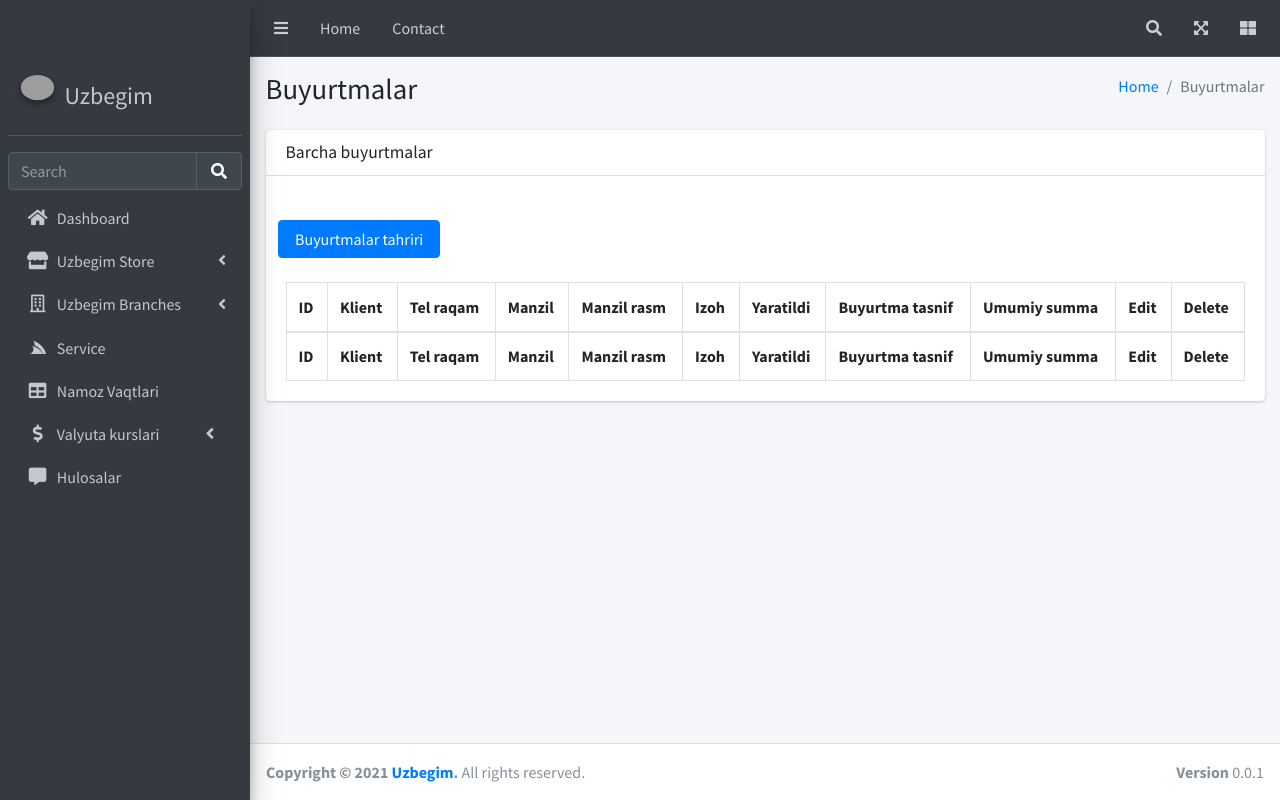
After one commit to king9799/online-shop, a Django app: page /orders_list/ in a window 1280 px wide. The commit adds this page. Run offline with Django 3.2, Linux system fonts and the light colour scheme; lists and menus that the app fills with data are empty; some libraries are stand-ins or nearby versions; grey boxes are pictures that could not be loaded.

Commit message:
editing templates

```diff
--- a/Main/models.py
+++ b/Main/models.py
@@ -77,5 +77,5 @@ class Extra(models.Model):
 #     client = models.ForeignKey(Users, on_delete=models.CASCADE)
 #     desc = models.CharField(max_length=300, blank=True, null=True)
 #     time = models.TimeField(auto_now_add=True)
-#     order = models.ManyToManyField()
+#     order_view = models.ManyToManyField()
 #     summa = models.IntegerField(default=0)
--- a/Main/urls.py
+++ b/Main/urls.py
@@ -21,7 +21,7 @@ urlpatterns = [
     path('dashboard/', dashboard, name='dash'),
     path('', log_in, name="login"),
     path('general/', general, name='general'),
-    path('table/', table, name='name'),
+    path('users/', users, name='users'),
 
     path('products_list/', products_list, name='product_list'),
     path('products_add/', products_add, name='product_add'),
@@ -34,4 +34,6 @@ urlpatterns = [
     path('category_delete/<int:id>', category_del, name='category_delete'),
     path('category_edit/<int:id>', category_edit, name='category_edit'),
 
+    path('orders_list/', orders_list, name='orders_list'),
+
 ]
--- a/Main/views.py
+++ b/Main/views.py
@@ -74,8 +74,8 @@ def category_del(request, id):
     return redirect('/category_list')
 
 
-def table(request):
-    return render(request, 'data.html')
+def users(request):
+    return render(request, 'users.html')
 
 
 def products_list(request):
@@ -129,3 +129,6 @@ def products_delete(request, id):
     products = Products.objects.get(id=id)
     products.delete()
     return redirect('/products_list')
+
+def orders_list(request):
+    return render(request, 'orders/orders_list.html')
--- a/templates/index.html
+++ b/templates/index.html
@@ -1,7 +1,7 @@
 {% extends 'base.html' %}
 {% load static %}
 {% block content %}
-    <body class="hold-transition dark-mode sidebar-mini layout-fixed layout-navbar-fixed layout-footer-fixed">
+    <body class="hold-transition sidebar-mini layout-fixed layout-navbar-fixed layout-footer-fixed">
     <div class="wrapper">
 
         <nav class="main-header navbar navbar-expand navbar-dark">
@@ -111,7 +111,7 @@
                             </a>
                             <ul class="nav nav-treeview">
                                 <li class="nav-item">
-                                    <a href="#" class="nav-link">
+                                    <a href="/orders_list" class="nav-link">
                                         <i class="fas fa-truck"></i>
                                         <p>Buyurtmalar</p>
                                     </a>
@@ -129,7 +129,7 @@
                                     </a>
                                 </li>
                                 <li class="nav-item">
-                                    <a href="#" class="nav-link">
+                                    <a href="/users" class="nav-link">
                                         <i class="fas fa-address-card"></i>
                                         <p>Foydalanuvchilar</p>
                                     </a>
--- /dev/null
+++ b/templates/orders/orders_list.html
@@ -0,0 +1,120 @@
+{% extends 'index.html' %}
+{% load static %}
+{% block home %}
+    <section class="content-header">
+        <div class="container-fluid">
+            <div class="row mb-2">
+                <div class="col-sm-6">
+                    <h1>Buyurtmalar</h1>
+                </div>
+                <div class="col-sm-6">
+                    <ol class="breadcrumb float-sm-right">
+                        <li class="breadcrumb-item"><a href="/dashboard">Home</a></li>
+                        <li class="breadcrumb-item active">Buyurtmalar</li>
+                    </ol>
+                </div>
+            </div>
+        </div><!-- /.container-fluid -->
+    </section>
+
+    <!-- Main content -->
+    <section class="content">
+        <div class="container">
+            <div class="row">
+                <div class="col-12">
+                    <div class="card">
+                        <div class="card-header">
+                            <h3 class="card-title">Barcha buyurtmalar</h3>
+                        </div>
+                        <!-- /.card-header -->
+                        <div class="card-body">
+                            <table id="example1" class="table table-bordered table-striped">
+                                <thead>
+                                <br>
+                                <div class="row">
+                                    <form method="post">
+                                        {% csrf_token %}
+                                        <a href='/orders_add' class="col-2 btn btn-primary">Buyurtmalar tahriri</a>
+
+                                    </form>
+                                </div>
+                                <br>
+                                <tr>
+                                    <th>ID</th>
+                                    <th>Klient</th>
+                                    <th>Tel raqam</th>
+                                    <th>Manzil</th>
+                                    <th>Manzil rasm</th>
+                                    <th>Izoh</th>
+                                    <th>Yaratildi</th>
+                                    <th>Buyurtma tasnif</th>
+                                    <th>Umumiy summa</th>
+                                    <th>Edit</th>
+                                    <th>Delete</th>
+                                </tr>
+                                </thead>
+                                <tbody>
+                                <tbody>
+                                <tr>
+                                    {% for o in orders %}
+                                        <tr>
+                                            <th scope="row">{{ o.id }}</th>
+                                            <td>{{ o.client }}</td>
+                                            <td>{{ o.number }}</td>
+                                            <td>{{ o.address }}</td>
+                                            <td>{{ o.address_img }}</td>
+                                            <td>{{ o.desc }}</td>
+                                            <td>{{ o.time }}</td>
+                                            <td>{{ o.order_view }}</td>
+                                            <td>{{ o.summa }}</td>
+                                            <td><a href="/products_edit/{{ o.id }}" class="btn btn-primary">Edit</a></td>
+                                            <td><a href="/products_delete/{{ o.id }}" class="btn btn-danger">Delete</a></td>
+                                        <tr>
+                                    {% endfor %}
+                                </tbody>
+                                <tfoot>
+                                 <tr>
+                                    <th>ID</th>
+                                    <th>Klient</th>
+                                    <th>Tel raqam</th>
+                                    <th>Manzil</th>
+                                    <th>Manzil rasm</th>
+                                    <th>Izoh</th>
+                                    <th>Yaratildi</th>
+                                    <th>Buyurtma tasnif</th>
+                                    <th>Umumiy summa</th>
+                                    <th>Edit</th>
+                                    <th>Delete</th>
+                                </tr>
+                                </tfoot>
+                            </table>
+                        </div>
+                        <!-- /.card-body -->
+                    </div>
+                    <!-- /.card -->
+                </div>
+                <!-- /.col -->
+            </div>
+            <!-- /.row -->
+        </div>
+        <!-- /.container-fluid -->
+    </section>
+    <!-- /.content -->
+    <script>
+        $(function () {
+            $("#example1").DataTable({
+                "responsive": true, "lengthChange": false, "autoWidth": false,
+                "buttons": ["copy", "csv", "excel", "pdf", "print", "colvis"]
+            }).buttons().container().appendTo('#example1_wrapper .col-md-6:eq(0)');
+            $('#example2').DataTable({
+                "paging": true,
+                "lengthChange": false,
+                "searching": false,
+                "ordering": true,
+                "info": true,
+                "autoWidth": false,
+                "responsive": true,
+            });
+        });
+    </script>
+{% endblock %}
```
Also changed, not shown: templates/products/products_add.html (+14 -11 lines), templates/users.html (added, +120 -0 lines).
